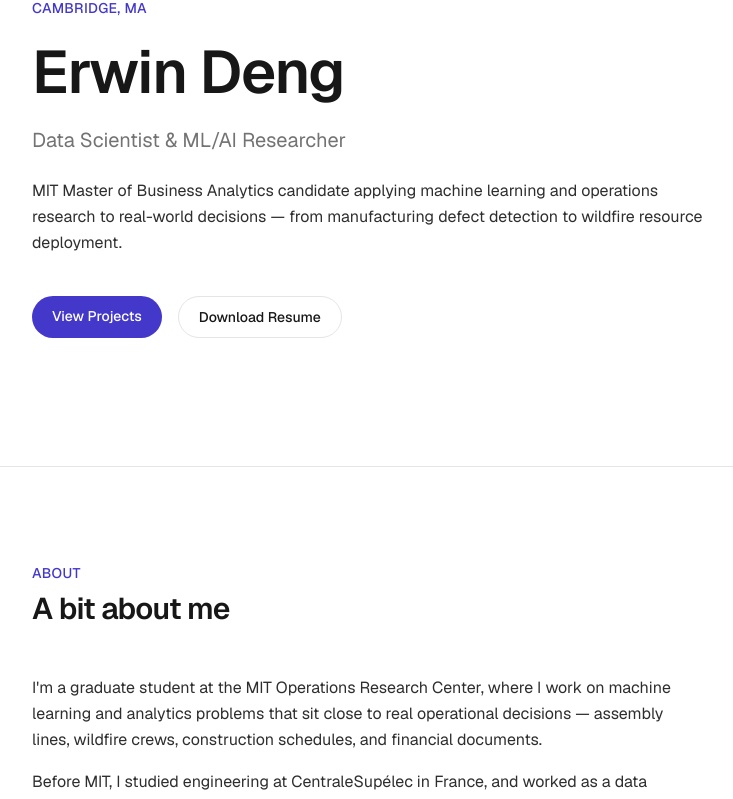
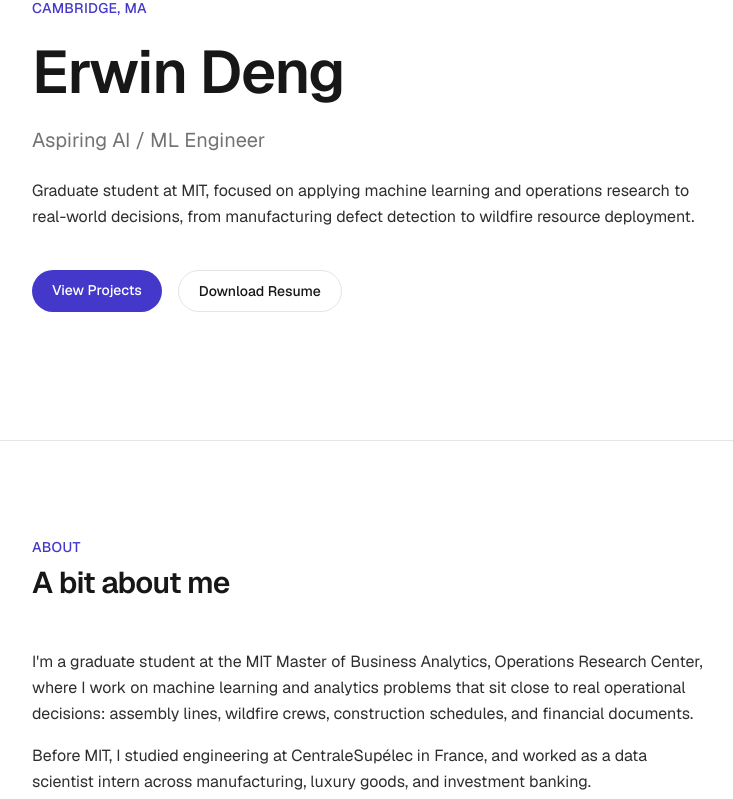
Before and after one commit to eternel22/erwin-portfolio, a Next.js app: page / in a window 1280 px wide. Shown: the part 195-994 px from the top of the page, without its empty margins (128-861 px from the left). Built offline with nearby package versions, Linux system fonts and the light colour scheme.

Commit message:
Update content

```diff
--- a/src/content/site.ts
+++ b/src/content/site.ts
@@ -2,12 +2,12 @@ import type { SiteInfo } from "@/types/content";
 
 export const site: SiteInfo = {
   name: "Erwin Deng",
-  tagline: "Data Scientist & ML/AI Researcher",
+  tagline: "Aspiring AI / ML Engineer",
   pitch:
-    "MIT Master of Business Analytics candidate applying machine learning and operations research to real-world decisions — from manufacturing defect detection to wildfire resource deployment.",
+    "Graduate student at MIT, focused on applying machine learning and operations research to real-world decisions, from manufacturing defect detection to wildfire resource deployment.",
   about: [
-    "I'm a graduate student at the MIT Operations Research Center, where I work on machine learning and analytics problems that sit close to real operational decisions — assembly lines, wildfire crews, construction schedules, and financial documents.",
-    "Before MIT, I studied engineering at CentraleSupélec in France, and worked as a data scientist across manufacturing, luxury goods, and investment banking. Outside of research, I fence, play piano, and run.",
+    "I'm a graduate student at the MIT Master of Business Analytics, Operations Research Center, where I work on machine learning and analytics problems that sit close to real operational decisions: assembly lines, wildfire crews, construction schedules, and financial documents.",
+    "Before MIT, I studied engineering at CentraleSupélec in France, and worked as a data scientist intern across manufacturing, luxury goods, and investment banking.",
   ],
   location: "Cambridge, MA",
   resumeHref: "/resume.pdf",
```
